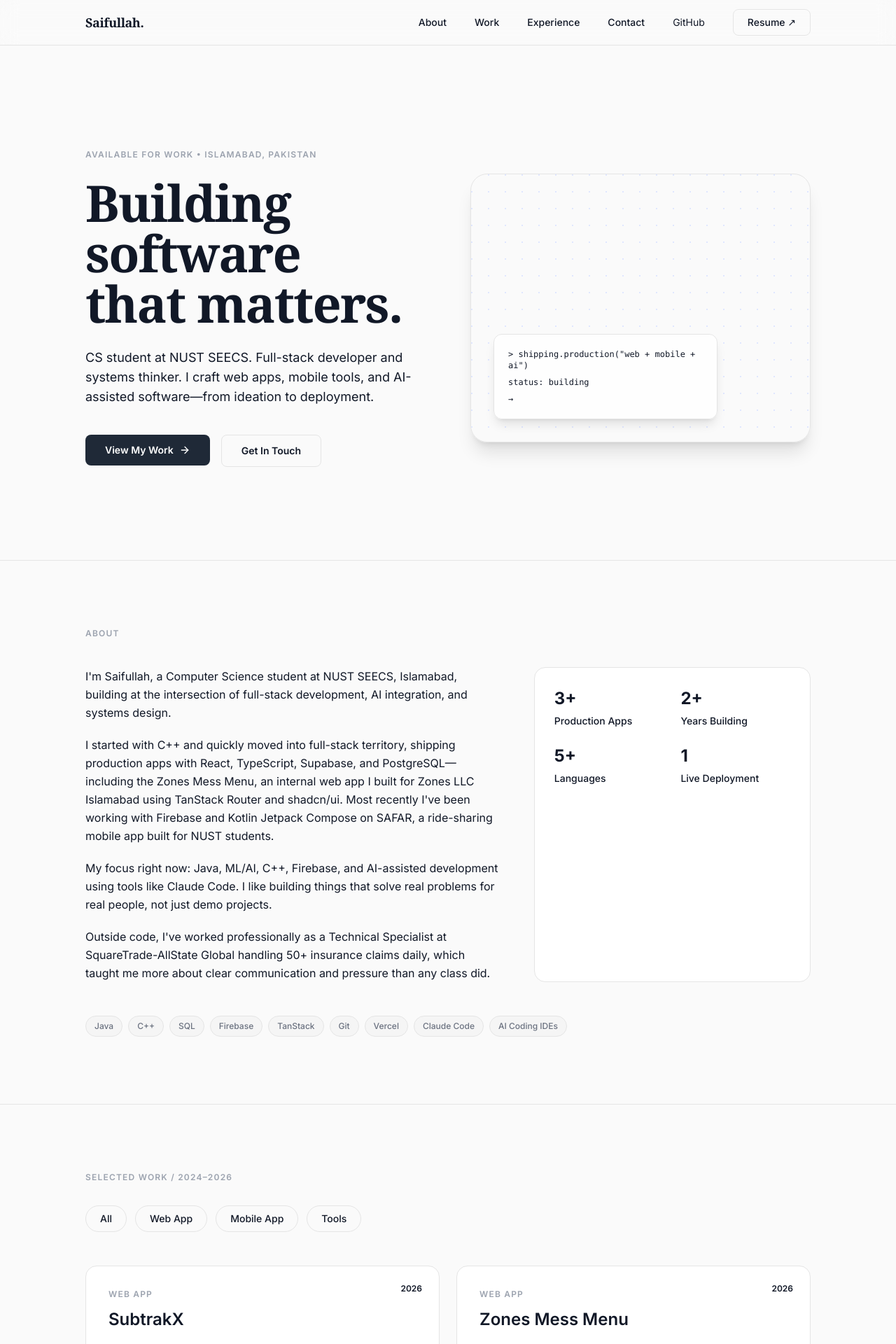
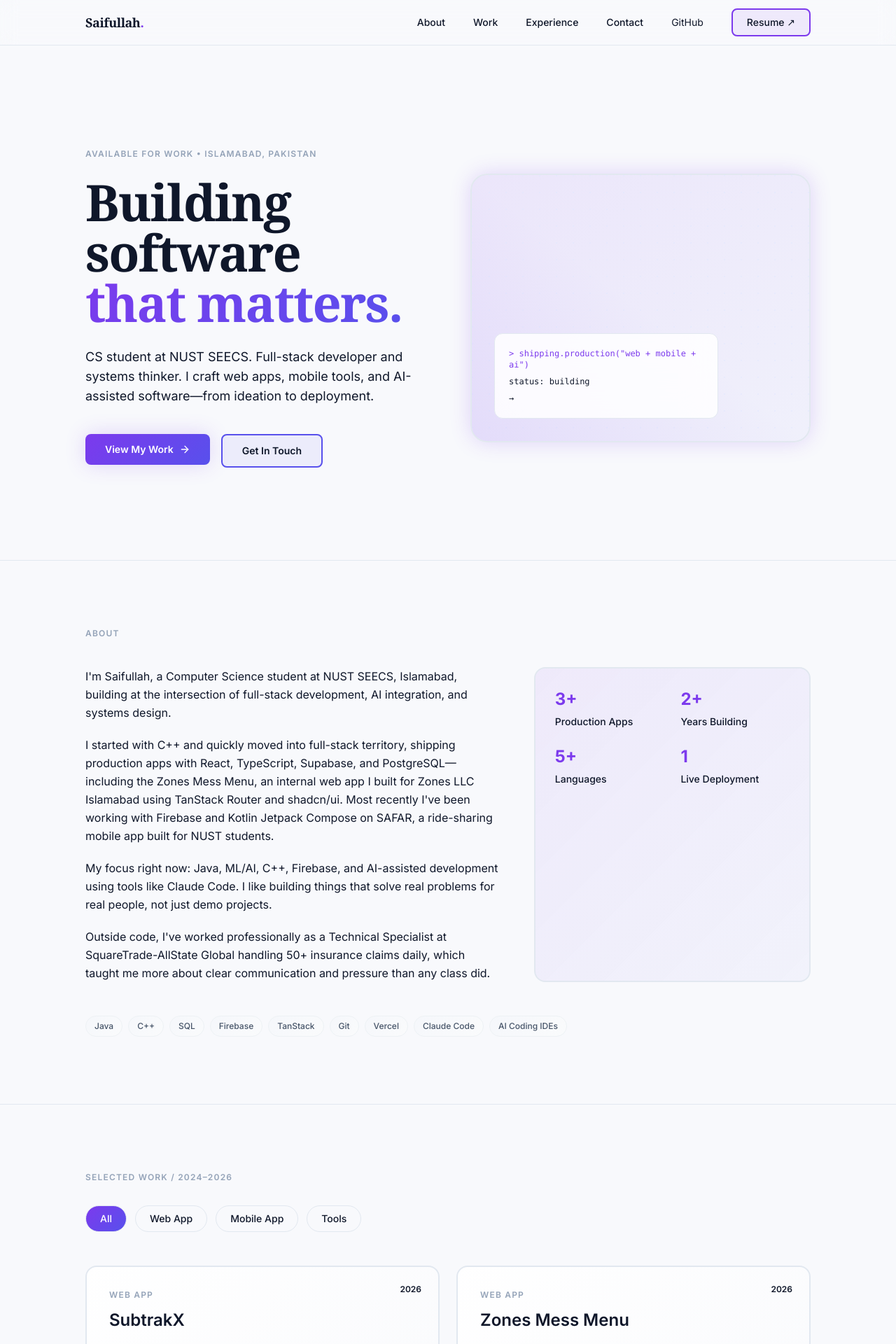
Before and after one commit to sa1ffffff/saif_portfolio, a Next.js app: page / in a window 1280 px wide. Shown: the top 1920 px of the page at 70% size. Built offline with nearby package versions, Linux system fonts and the light colour scheme.

Commit message:
feat: update global color palette and add new UI elements
Co-authored-by: Saifullah Waseem <223166014+sa1ffffff@users.noreply.github.com>

```diff
--- a/app/globals.css
+++ b/app/globals.css
@@ -4,16 +4,24 @@
 
 @layer base {
   :root {
-    --background: #fafafa;
+    --background: #f8f9fc;
+    --background-secondary: #f0f4f9;
     --surface: #ffffff;
-    --surface-secondary: #f5f5f5;
-    --border: #e5e5e5;
-    --accent: #1f2937;
-    --accent-soft: #e0e7ff;
-    --accent-light: #4f46e5;
-    --text-primary: #111827;
-    --text-secondary: #6b7280;
-    --text-muted: #9ca3af;
+    --surface-secondary: #f5f7fb;
+    --border: #e2e8f0;
+    --border-light: #eef2f5;
+    --accent: #2d3748;
+    --accent-soft: #e6f0ff;
+    --accent-light: #5850ec;
+    --accent-bright: #7c3aed;
+    --accent-warm: #f97316;
+    --text-primary: #0f172a;
+    --text-secondary: #475569;
+    --text-muted: #94a3b8;
+    --gradient-primary: linear-gradient(135deg, #7c3aed 0%, #5850ec 100%);
+    --gradient-secondary: linear-gradient(135deg, #5850ec 0%, #2563eb 100%);
+    --gradient-warm: linear-gradient(135deg, #f97316 0%, #ea580c 100%);
+    --gradient-cool: linear-gradient(135deg, #0ea5e9 0%, #06b6d4 100%);
   }
 
   * {
@@ -35,8 +43,8 @@
 @layer components {
   .skip-link {
     @apply absolute left-4 -top-12 z-50 rounded-full border px-3.5 py-2 text-xs font-medium transition-all focus:top-4 focus:outline-none;
-    border-color: var(--accent);
-    background-color: var(--surface);
+    border-color: var(--accent-light);
+    background: var(--surface);
     color: var(--text-primary);
   }
 
@@ -46,15 +54,17 @@
   }
 
   .tag-pill {
-    @apply rounded-full border px-3 py-1.5 text-xs font-medium transition-colors;
-    border-color: var(--border);
-    background-color: var(--surface-secondary);
+    @apply rounded-full border px-3 py-1.5 text-xs font-medium transition-all duration-300;
+    border-color: var(--border-light);
+    background: linear-gradient(135deg, var(--surface-secondary) 0%, #fafbfc 100%);
     color: var(--text-secondary);
   }
 
   .tag-pill:hover {
     border-color: var(--accent-light);
+    background: linear-gradient(135deg, #f0f4ff 0%, #e0e7ff 100%);
     color: var(--accent-light);
+    transform: translateY(-1px);
   }
 
   .link-underline {
@@ -64,7 +74,7 @@
   .link-underline::after {
     content: "";
     @apply absolute left-0 bottom-0 w-full h-px scale-x-0 origin-left transition-transform duration-300;
-    background-color: var(--accent);
+    background: var(--gradient-primary);
   }
 
   .link-underline:hover::after {
@@ -72,13 +82,34 @@
   }
 
   .card-base {
-    @apply rounded-2xl border transition-all;
+    @apply rounded-2xl border transition-all duration-300;
     border-color: var(--border);
-    background-color: var(--surface);
+    background: linear-gradient(135deg, #ffffff 0%, #fafbfc 100%);
+  }
+
+  .card-hover {
+    @apply hover:scale-105;
+    border-color: var(--border-light);
   }
 
   .card-hover:hover {
     border-color: var(--accent-light);
-    box-shadow: 0 20px 25px -5px rgba(79, 70, 229, 0.1);
+    box-shadow: 0 20px 40px -10px rgba(124, 58, 237, 0.15);
+  }
+
+  .gradient-text {
+    background: var(--gradient-primary);
+    -webkit-background-clip: text;
+    -webkit-text-fill-color: transparent;
+    background-clip: text;
+  }
+
+  .glow-accent {
+    box-shadow: 0 0 30px rgba(124, 58, 237, 0.2);
+  }
+
+  .backdrop-blur-hero {
+    @apply backdrop-blur-xl;
+    background: rgba(255, 255, 255, 0.85);
   }
 }
--- a/components/About.tsx
+++ b/components/About.tsx
@@ -16,7 +16,11 @@ export default function About() {
   const isInView = useInView(ref, { once: true, amount: 0.2 });
 
   return (
-    <section id="about" className="border-t border-border">
+    <section id="about" className="border-t border-border relative">
+      <div className="absolute inset-0 -z-10">
+        <div className="absolute top-1/3 left-0 w-96 h-96 bg-gradient-to-r from-cyan-200/30 to-transparent rounded-full blur-3xl" />
+        <div className="absolute bottom-1/3 right-0 w-96 h-96 bg-gradient-to-l from-purple-200/30 to-transparent rounded-full blur-3xl" />
+      </div>
       <div ref={ref} className="mx-auto max-w-content px-5 py-24 md:px-8">
         <motion.div
           initial={{ opacity: 0, y: 26 }}
@@ -52,12 +56,16 @@ export default function About() {
               initial={{ opacity: 0, scale: 0.95 }}
               animate={isInView ? { opacity: 1, scale: 1 } : {}}
               transition={{ delay: 0.2, duration: 0.5 }}
-              className="card-base p-7"
+              className="rounded-2xl border-2 p-7 transition-all duration-300 hover:scale-105"
+              style={{
+                borderColor: '#e2e8f0',
+                background: 'linear-gradient(135deg, rgba(124, 58, 237, 0.08) 0%, rgba(88, 80, 236, 0.04) 100%)'
+              }}
             >
               <div className="grid grid-cols-2 gap-6">
                 {stats.map((item) => (
                   <div key={item.label}>
-                    <p className="text-2xl font-bold text-accent-light">{item.value}</p>
+                    <p className="text-2xl font-bold" style={{ color: '#7c3aed' }}>{item.value}</p>
                     <p className="mt-1.5 text-sm font-medium text-text-secondary">{item.label}</p>
                   </div>
                 ))}
--- a/components/Hero.tsx
+++ b/components/Hero.tsx
@@ -5,7 +5,13 @@ import { ArrowRight } from "lucide-react";
 
 export default function Hero() {
   return (
-    <section id="hero" className="mx-auto flex min-h-screen w-full max-w-content items-center px-5 pt-20 md:px-8">
+    <section id="hero" className="relative mx-auto flex min-h-screen w-full max-w-content items-center px-5 pt-20 md:px-8 overflow-hidden">
+      <div className="absolute inset-0 -z-10">
+        <div className="absolute top-0 right-0 w-96 h-96 bg-gradient-to-br from-violet-300/40 via-purple-300/30 to-transparent rounded-full blur-3xl" />
+        <div className="absolute bottom-0 left-0 w-96 h-96 bg-gradient-to-tr from-blue-300/40 via-cyan-300/30 to-transparent rounded-full blur-3xl" />
+        <div className="absolute top-1/2 left-1/2 w-96 h-96 bg-gradient-to-br from-indigo-300/20 to-transparent rounded-full blur-3xl" />
+      </div>
+
       <div className="grid w-full items-center gap-12 md:grid-cols-2 lg:gap-16">
         <motion.div
           initial={{ opacity: 0, y: 24 }}
@@ -18,7 +24,7 @@ export default function Hero() {
           <h1 className="text-5xl font-bold leading-[1.08] tracking-tight text-text-primary sm:text-6xl lg:text-7xl font-serif">
             Building software
             <br />
-            that matters.
+            <span className="gradient-text">that matters.</span>
           </h1>
           <p className="mt-7 max-w-lg text-base leading-relaxed text-text-secondary md:text-lg">
             CS student at NUST SEECS. Full-stack developer and systems thinker. I craft web apps, mobile tools, and
@@ -27,13 +33,15 @@ export default function Hero() {
           <div className="mt-10 flex flex-col items-center gap-4 sm:flex-row md:items-start">
             <a
               href="#work"
-              className="inline-flex items-center gap-2 rounded-lg bg-accent px-7 py-3 text-sm font-semibold text-white transition hover:bg-opacity-90 hover:shadow-lg shadow-accent/20"
+              className="inline-flex items-center gap-2 rounded-lg px-7 py-3 text-sm font-semibold text-white transition duration-300 hover:shadow-lg glow-accent"
+              style={{ background: 'linear-gradient(135deg, #7c3aed 0%, #5850ec 100%)' }}
             >
               View My Work <ArrowRight size={16} />
             </a>
             <a
               href="#contact"
-              className="inline-flex items-center rounded-lg border border-accent-light/30 px-7 py-3 text-sm font-semibold text-text-primary transition hover:border-accent-light hover:bg-accent-soft"
+              className="inline-flex items-center rounded-lg border-2 px-7 py-3 text-sm font-semibold text-text-primary transition duration-300 hover:scale-105"
+              style={{ borderColor: '#5850ec', backgroundColor: 'rgba(88, 80, 236, 0.08)' }}
             >
               Get In Touch
             </a>
@@ -44,12 +52,16 @@ export default function Hero() {
           whileInView={{ opacity: 1, scale: 1 }}
           viewport={{ once: true, amount: 0.4 }}
           transition={{ duration: 0.7 }}
-          className="relative hidden h-96 overflow-hidden rounded-3xl border border-border bg-gradient-to-br from-accent-soft/40 to-transparent md:block shadow-xl"
+          className="relative hidden h-96 overflow-hidden rounded-3xl border-2 md:block glow-accent"
+          style={{
+            borderColor: '#e2e8f0',
+            background: 'linear-gradient(135deg, rgba(124, 58, 237, 0.1) 0%, rgba(88, 80, 236, 0.05) 100%)'
+          }}
         >
-          <div className="absolute inset-0 bg-[radial-gradient(circle_at_1px_1px,#e0e7ff_1px,transparent_1px)] bg-[size:24px_24px]" />
-          <div className="absolute inset-0 bg-gradient-to-tr from-accent-light/5 via-transparent to-transparent" />
-          <div className="absolute bottom-8 left-8 max-w-xs rounded-xl border border-accent-light/20 bg-white/80 backdrop-blur-sm p-5 font-mono text-xs text-text-primary shadow-lg">
-            <div className="text-accent-light">{`> shipping.production("web + mobile + ai")`}</div>
+          <div className="absolute inset-0 bg-[radial-gradient(circle_at_1px_1px,#e0e7ff_1px,transparent_1px)] bg-[size:24px_24px] opacity-50" />
+          <div className="absolute inset-0 bg-gradient-to-tr from-violet-500/10 via-transparent to-transparent" />
+          <div className="absolute bottom-8 left-8 max-w-xs rounded-xl border border-accent-light/30 backdrop-blur-hero p-5 font-mono text-xs text-text-primary">
+            <div style={{ color: '#7c3aed' }}>{`> shipping.production("web + mobile + ai")`}</div>
             <div className="mt-2 text-text-secondary">status: building</div>
             <div className="mt-2 inline-block animate-pulse">→</div>
           </div>
--- a/components/Navbar.tsx
+++ b/components/Navbar.tsx
@@ -40,7 +40,7 @@ export default function Navbar() {
     <header className="fixed inset-x-0 top-0 z-50 border-b border-border bg-background/95 backdrop-blur-md">
       <div className="mx-auto flex h-16 w-full max-w-content items-center justify-between px-5 md:px-8">
         <Link href="#hero" className="text-lg font-semibold tracking-tight text-text-primary font-serif">
-          Saifullah<span className="text-accent-light">.</span>
+          Saifullah<span style={{ color: '#7c3aed' }}>.</span>
         </Link>
 
         <nav className="hidden items-center gap-10 md:flex">
@@ -60,8 +60,9 @@ export default function Navbar() {
                 key={item.label}
                 href={item.href}
                 className={`link-underline text-sm font-medium transition-colors ${
-                  activeSection === item.section ? "text-accent-light" : "text-text-secondary hover:text-text-primary"
+                  activeSection === item.section ? "text-white" : "text-text-secondary hover:text-text-primary"
                 }`}
+                style={activeSection === item.section ? { background: 'linear-gradient(135deg, #7c3aed 0%, #5850ec 100%)', WebkitBackgroundClip: 'text', WebkitTextFillColor: 'transparent', backgroundClip: 'text' } : {}}
               >
                 {item.label}
               </a>
@@ -71,7 +72,8 @@ export default function Navbar() {
             href="/Saifullah_Waseem_Resume.pdf"
             target="_blank"
             rel="noopener noreferrer"
-            className="rounded-lg border border-accent-light/20 px-5 py-2 text-sm font-medium text-text-primary transition hover:border-accent-light hover:bg-accent-soft"
+            className="rounded-lg border-2 px-5 py-2 text-sm font-medium text-text-primary transition duration-300 hover:scale-105"
+            style={{ borderColor: '#7c3aed', backgroundColor: 'rgba(124, 58, 237, 0.08)' }}
           >
             Resume ↗
           </a>
--- a/components/Work.tsx
+++ b/components/Work.tsx
@@ -18,7 +18,11 @@ export default function Work() {
   }, [activeTab]);
 
   return (
-    <section id="work" className="border-t border-border">
+    <section id="work" className="border-t border-border relative">
+      <div className="absolute inset-0 -z-10">
+        <div className="absolute top-10 right-0 w-80 h-80 bg-gradient-to-bl from-purple-200/30 to-transparent rounded-full blur-3xl" />
+        <div className="absolute bottom-20 left-0 w-80 h-80 bg-gradient-to-tr from-indigo-200/30 to-transparent rounded-full blur-3xl" />
+      </div>
       <div ref={ref} className="mx-auto max-w-content px-5 py-24 md:px-8">
         <motion.div
           initial={{ opacity: 0, y: 24 }}
@@ -32,11 +36,12 @@ export default function Work() {
               <button
                 key={tab}
                 onClick={() => setActiveTab(tab)}
-                className={`rounded-full border px-5 py-2 text-sm font-medium transition ${
+                className={`rounded-full border px-5 py-2 text-sm font-medium transition duration-300 ${
                   activeTab === tab
-                    ? "border-accent-light bg-accent-soft text-accent-light"
+                    ? "border-accent-light text-white"
                     : "border-border text-text-secondary hover:border-accent-light/50 hover:text-text-primary"
                 }`}
+                style={activeTab === tab ? { background: 'linear-gradient(135deg, #7c3aed 0%, #5850ec 100%)' } : {}}
               >
                 {tab}
               </button>
@@ -50,14 +55,19 @@ export default function Work() {
                 initial={{ opacity: 0, y: 20 }}
                 animate={isInView ? { opacity: 1, y: 0 } : {}}
                 transition={{ delay: index * 0.06, duration: 0.45 }}
-                whileHover={{ scale: 1.01 }}
-                className="card-base card-hover group relative flex h-full flex-col p-8"
+                whileHover={{ scale: 1.02, y: -4 }}
+                className="group relative flex h-full flex-col p-8 rounded-2xl border-2 transition-all duration-300"
+                style={{
+                  borderColor: '#e2e8f0',
+                  background: 'linear-gradient(135deg, rgba(255, 255, 255, 0.95) 0%, rgba(248, 249, 252, 0.95) 100%)',
+                }}
               >
+                <div className="absolute inset-0 rounded-2xl bg-gradient-to-br from-violet-500/5 via-transparent to-transparent opacity-0 group-hover:opacity-100 transition-opacity duration-300 -z-10" />
                 <p className="absolute right-6 top-6 text-xs font-semibold text-text-muted">{project.year}</p>
                 <p className="section-label">{project.type}</p>
                 <h3 className="mt-3 text-2xl font-semibold text-text-primary">{project.title}</h3>
                 <p className="mt-4 text-base leading-relaxed text-text-secondary">{project.description}</p>
-                {project.highlight ? <p className="mt-4 text-sm font-medium text-accent-light">{project.highlight}</p> : null}
+                {project.highlight ? <p className="mt-4 text-sm font-medium" style={{ color: '#7c3aed' }}>{project.highlight}</p> : null}
 
                 <div className="mt-6 flex flex-wrap gap-2">
                   {project.stack.map((item) => (
@@ -75,13 +85,14 @@ export default function Work() {
                       target="_blank"
                       rel="noopener noreferrer"
                       aria-label={`${project.title} ${link.label}`}
-                      className="inline-flex items-center gap-1.5 text-sm font-medium text-accent-light transition hover:text-accent"
+                      className="inline-flex items-center gap-1.5 text-sm font-medium transition duration-300"
+                      style={{ color: '#7c3aed' }}
                     >
                       {link.label} ↗
                     </a>
                   ))}
                 </div>
-                <ArrowUpRight className="absolute right-6 top-16 h-5 w-5 text-text-muted/30 opacity-0 transition group-hover:opacity-100 group-hover:text-accent-light" />
+                <ArrowUpRight className="absolute right-6 top-16 h-5 w-5 text-text-muted/30 opacity-0 transition group-hover:opacity-100 group-hover:scale-110 duration-300" style={{ color: '#7c3aed' }} />
               </motion.article>
             ))}
           </div>
```
Also changed, not shown: components/Contact.tsx (+13 -7 lines), components/Experience.tsx (+9 -4 lines).
